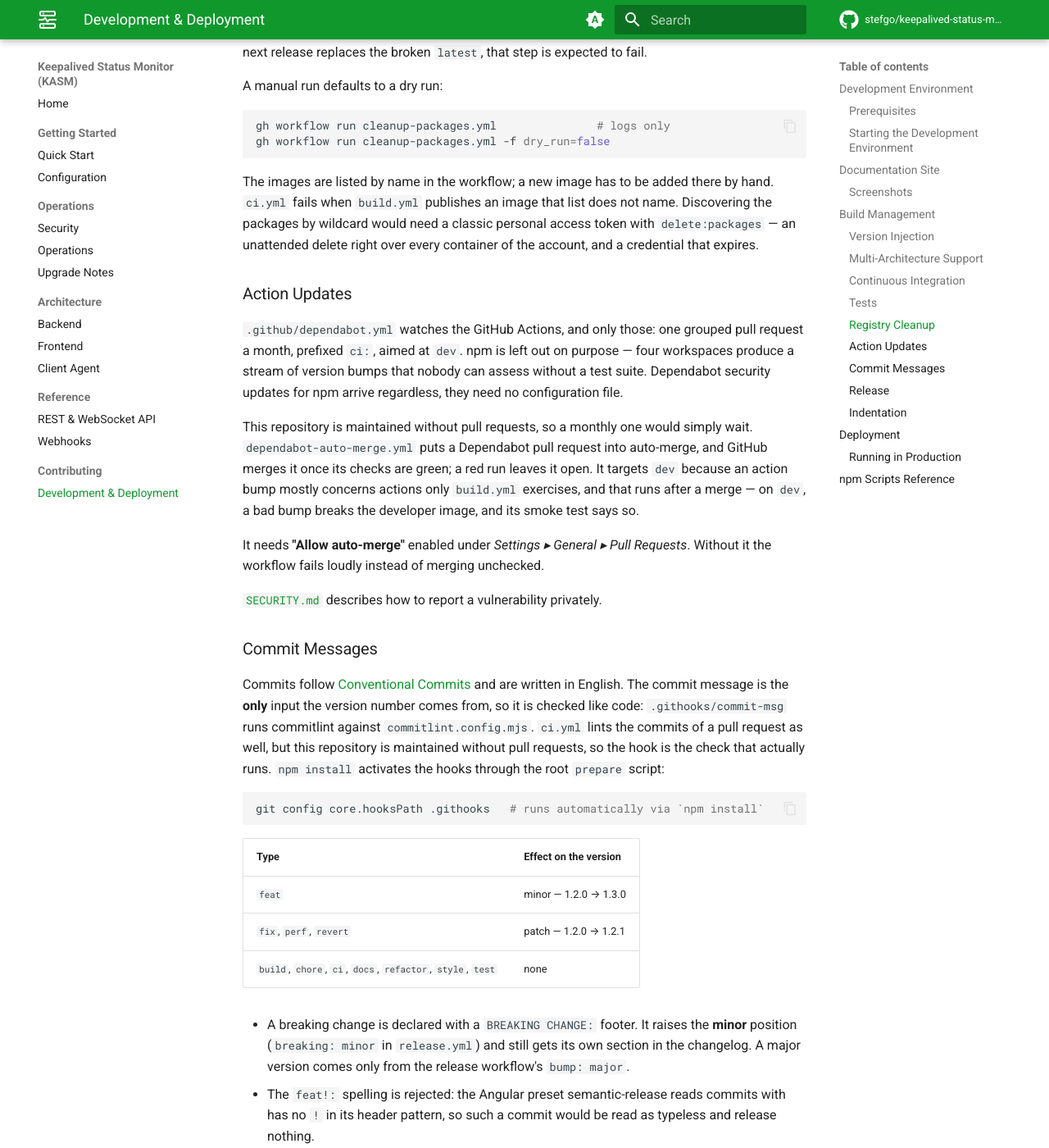
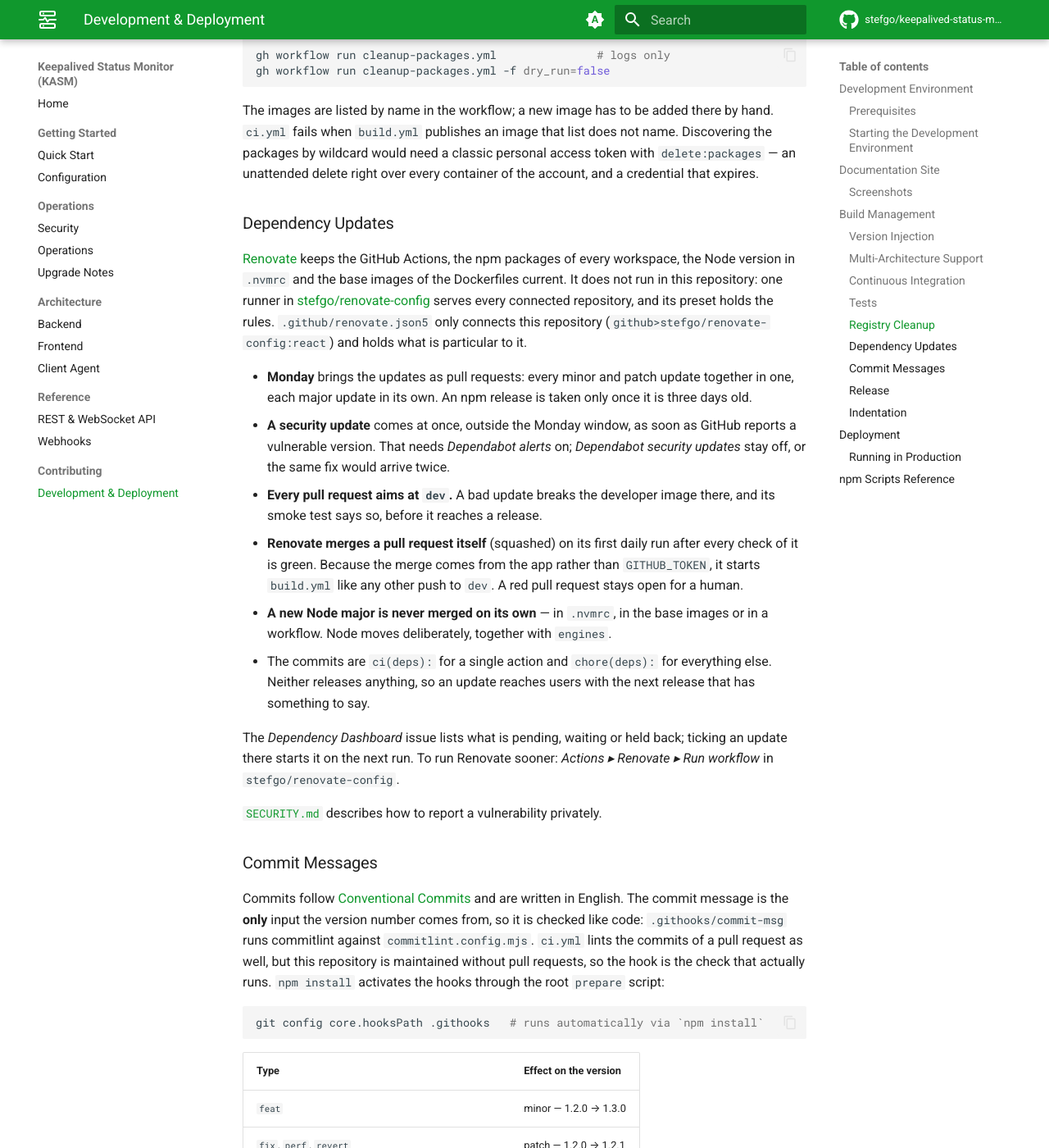
Before and after one commit to stefgo/keepalived-status-monitor, an MkDocs documentation site: the page built from docs/development.md, in a window 1280 px wide and 1400 px high, scrolled down 9266 px. Shown: the whole window at 82% size. Built offline with MkDocs 1.6.1 and Material for MkDocs 9.7.7, drawn with Linux system fonts in a browser that asks for light colours; comment, search, counter and statistics services are not loaded; some of the changed text lies outside the part shown.

Commit message:
ci: Replace Dependabot with Renovate
Dependabot watched the GitHub Actions only, and a workflow of this
repository merged its pull requests. Renovate now keeps the actions, the
npm packages, .nvmrc and the base images current. It runs centrally from
stefgo/renovate-config, as it does for dns-provider-manager; the react
preset sends every update to dev and merges it once every check is
green. A new Node major is never merged on its own.

Co-Authored-By: Claude Opus 5.5 <noreply@anthropic.com>

```diff
--- a/docs/development.md
+++ b/docs/development.md
@@ -200,7 +200,6 @@ Type checking, linting and the [tests](#tests) of the pure logic are the quality
 | **Build Images** (`build.yml`) | Push to `main` or `dev` (except documentation-only commits), `v*.*.*` tags, manual dispatch — which is how a release reaches it | See the job graph below. |
 | **Create Release** (`release.yml`) | Manual, `main` (release) or `dev` (beta) | See [Release](#release). |
 | **Prune Registry** (`cleanup-packages.yml`) | Nightly, manual | See [Registry Cleanup](#registry-cleanup). |
-| **Merge Dependency Updates** (`dependabot-auto-merge.yml`) | Pull requests by Dependabot | See [Action Updates](#action-updates). |
 | **Publish Docs** (`docs.yml`) | Push and pull request touching `docs/`, `mkdocs.yml` or `requirements-docs.txt`, manual | See [Documentation Site](#documentation-site). |
 
 `build.yml` runs these jobs:
@@ -299,13 +298,18 @@ gh workflow run cleanup-packages.yml -f dry_run=false
 
 The images are listed by name in the workflow; a new image has to be added there by hand. `ci.yml` fails when `build.yml` publishes an image that list does not name. Discovering the packages by wildcard would need a classic personal access token with `delete:packages` — an unattended delete right over every container of the account, and a credential that expires.
 
-### Action Updates
+### Dependency Updates
 
-`.github/dependabot.yml` watches the GitHub Actions, and only those: one grouped pull request a month, prefixed `ci:`, aimed at `dev`. npm is left out on purpose — four workspaces produce a stream of version bumps that nobody can assess without a test suite. Dependabot security updates for npm arrive regardless, they need no configuration file.
+[Renovate](https://docs.renovatebot.com/) keeps the GitHub Actions, the npm packages of every workspace, the Node version in `.nvmrc` and the base images of the Dockerfiles current. It does not run in this repository: one runner in [stefgo/renovate-config](https://github.com/stefgo/renovate-config) serves every connected repository, and its preset holds the rules. `.github/renovate.json5` only connects this repository (`github>stefgo/renovate-config:react`) and holds what is particular to it.
 
-This repository is maintained without pull requests, so a monthly one would simply wait. `dependabot-auto-merge.yml` puts a Dependabot pull request into auto-merge, and GitHub merges it once its checks are green; a red run leaves it open. It targets `dev` because an action bump mostly concerns actions only `build.yml` exercises, and that runs after a merge — on `dev`, a bad bump breaks the developer image, and its smoke test says so.
+- **Monday** brings the updates as pull requests: every minor and patch update together in one, each major update in its own. An npm release is taken only once it is three days old.
+- **A security update** comes at once, outside the Monday window, as soon as GitHub reports a vulnerable version. That needs *Dependabot alerts* on; *Dependabot security updates* stay off, or the same fix would arrive twice.
+- **Every pull request aims at `dev`.** A bad update breaks the developer image there, and its smoke test says so, before it reaches a release.
+- **Renovate merges a pull request itself** (squashed) on its first daily run after every check of it is green. Because the merge comes from the app rather than `GITHUB_TOKEN`, it starts `build.yml` like any other push to `dev`. A red pull request stays open for a human.
+- **A new Node major is never merged on its own** — in `.nvmrc`, in the base images or in a workflow. Node moves deliberately, together with `engines`.
+- The commits are `ci(deps):` for a single action and `chore(deps):` for everything else. Neither releases anything, so an update reaches users with the next release that has something to say.
 
-It needs **"Allow auto-merge"** enabled under *Settings ▸ General ▸ Pull Requests*. Without it the workflow fails loudly instead of merging unchecked.
+The *Dependency Dashboard* issue lists what is pending, waiting or held back; ticking an update there starts it on the next run. To run Renovate sooner: *Actions ▸ Renovate ▸ Run workflow* in `stefgo/renovate-config`.
 
 [`SECURITY.md`](https://github.com/stefgo/keepalived-status-monitor/blob/main/SECURITY.md) describes how to report a vulnerability privately.
 
@@ -327,6 +331,7 @@ git config core.hooksPath .githooks   # runs automatically via `npm install`
 - The `feat!:` spelling is rejected: the Angular preset semantic-release reads commits with has no `!` in its header pattern, so such a commit would be read as typeless and release nothing.
 - A body line that begins with a single word and a colon (`happened: …`) is parsed as the start of the footer. Rephrase it.
 - Release commits (`chore(release): x.y.z`) are exempt from commitlint: their body is the release notes.
+- Renovate's commits (`ci(deps):`, `chore(deps):`) never pass the local hook; the prefixes are set in its preset, and `ci.yml` lints them on the pull request.
 - `[skip release]` anywhere in a message removes that commit from the version calculation.
 - `.githooks/pre-push` allows pushing `main` and `dev` only; topic branches stay local.
 - `core.hooksPath` makes git ignore `.git/hooks`. A hook of your own belongs in `.githooks`.
```
Also changed, not shown: CLAUDE.md (+3 -0 lines), 3 other files.
